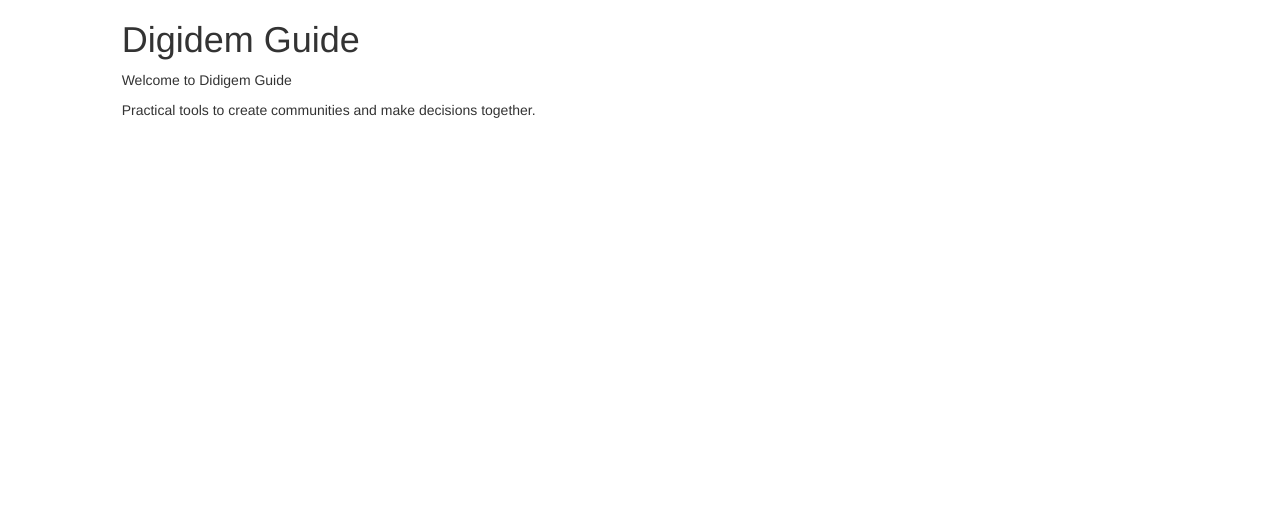
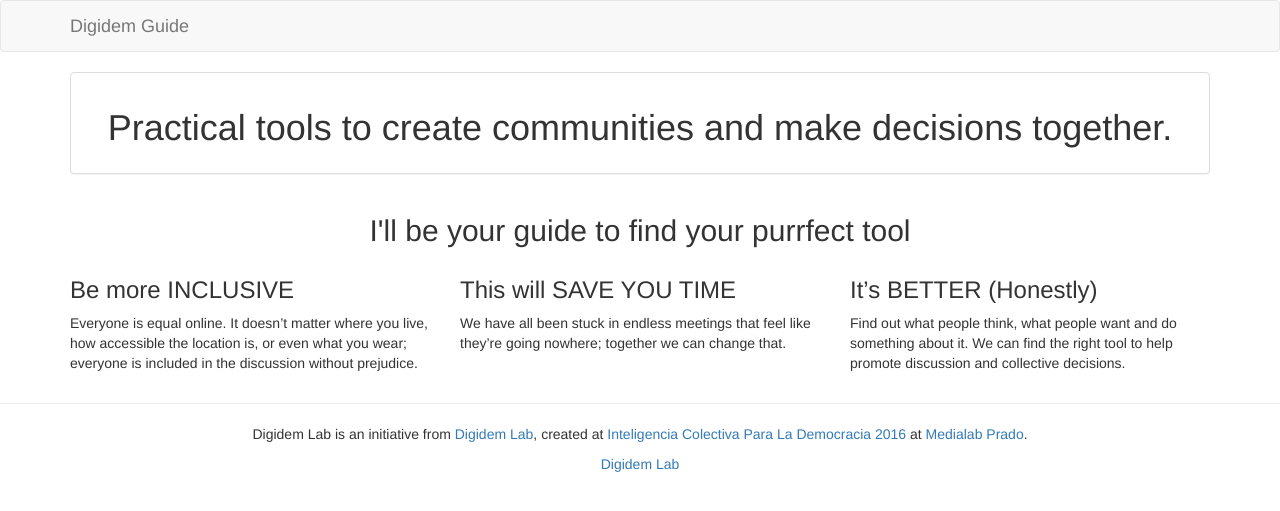
Before and after one commit to digidemlab/democat, a Jekyll site: the page built from index.html, in a window 1280 px wide. Shown: the top 511 px of the page. Built offline with Jekyll 4.4.1, drawn with Linux system fonts in a browser that asks for light colours.

Commit message:
Start page text

```diff
--- a/_includes/panel/footer.html
+++ b/_includes/panel/footer.html
@@ -5,12 +5,9 @@
 
   <div class="row">
     <div class="col-sm-12 text-center">
-      <p><small>
-        {% for item in site.data.menus[5].items %}
-          <a href="{{ site.baseurl }}{{ item.url }}">{{ item.name }}</a>&nbsp;
-        {% endfor %}
-        © Copyright {{ 'now' | date: "%Y" }} | {{ site.title }}
-      </small></p>
+      <p>Digidem Lab is an initiative from <a href="http://digidemlab.org">Digidem Lab</a>, created at <a href="http://inteligenciacolectiva.cc/">Inteligencia Colectiva Para La Democracia 2016</a> at <a href="http://medialab-prado.es/">Medialab Prado</a>.
+      </p>
+      <p><a href="http://digidemlab.org">Digidem Lab</a></p>
     </div>
   </div>
   <p>&nbsp;</p>
--- a/_includes/panel/header.html
+++ b/_includes/panel/header.html
@@ -1,49 +1,22 @@
-{% assign navurl = page.url | remove:'index.html' %}
-{% assign navparts = page.url | split:'/' %}
-{% assign pages = site.pages | sort:"weight"  %}
-
 <div id="skip-link">
-  <a href="#main-content" class="sr-only" accesskey="s">Hoppa till huvudinnehåll</a>
+  <a href="#main-content" class="sr-only" accesskey="s">To main content</a>
 </div>
 
 <header>
-
-  <nav class="navbar navbar-default navbar-grey navbar-fixed-top" role="navigation">
-
-    <div class="alert alert-warning alert-dismissible fade in" role="alert">
-      <button type="button" class="close close-cookie" data-dismiss="alert" aria-label="Close"><span aria-hidden="true">×</span></button>
-      <p>{{site.title}} använder <a href="{{site.baseurl}}/om-cookies">cookies</a> för att förbättra för dig som besökare. &nbsp;
-        <button type="button" data-dismiss="alert" class="btn btn-default btn-sm close-cookie">Ok</button>
-      </p>
-    </div>
-
+  <nav class="navbar navbar-default">
     <div class="container">
-
-
-
+      <!-- Brand and toggle get grouped for better mobile display -->
       <div class="navbar-header">
-        <a class="navbar-brand" href="{{ site.baseurl }}/">{{ site.title }}</a>
+        <button type="button" class="navbar-toggle collapsed" data-toggle="collapse" data-target="#bs-navbar-collapse-1" aria-expanded="false">
+          <span class="sr-only">Toggle navigation</span>
+          <span class="icon-bar"></span>
+          <span class="icon-bar"></span>
+          <span class="icon-bar"></span>
+        </button>
+        <a class="navbar-brand" href="#">{{site.title}}</a>
       </div>
-
-      <!-- Collect the nav links, forms, and other content for toggling -->
-      <ul class="nav navbar-nav navbar-right">
-        <li class="hidden-xs">
-          <a>English</a>
-        </li>
-        <li>
-          <a>Lättläst</a>
-        </li>
-        <li>
-          <a><span class="hidden-xs">Sök </span><span class="glyphicon glyphicon-search"></span></a>
-        </li>
-        <li>
-          <a class="" style="cursor:pointer" data-toggle="sidebar" data-target=".sidebar"><span class="hidden-xs">
-            Meny </span><span class="glyphicon glyphicon-menu-hamburger"></span>&nbsp;</a>
-        </li>
-      </ul>
-    </div>
+    </div><!-- /.container-fluid -->
   </nav>
-
 </header>
 
 <a id="main-content"></a>
--- a/_layouts/global.html
+++ b/_layouts/global.html
@@ -1,13 +1,10 @@
 ---
 layout: default
 ---
-
+{% include panel/header.html %}
 <main id="main">
-	<div class="container-fluid">
-		<div class="row">
-		    <div class="col-sm-10 col-md-8 col-md-offset-1 col-lg-6">
-  			  {{content}}
-      	</div>
-  	</div>
+	<div class="container">
+	  {{content}}
 	</div>
 </main>
+{% include panel/footer.html %}
--- a/assets/css/style.scss
+++ b/assets/css/style.scss
@@ -18,34 +18,34 @@
 // Core CSS
 @import "bootstrap/scaffolding";
 @import "bootstrap/type";
-// @import "bootstrap/code";
+@import "bootstrap/code";
 @import "bootstrap/grid";
-// @import "bootstrap/tables";
-// @import "bootstrap/forms";
-// @import "bootstrap/buttons";
+@import "bootstrap/tables";
+@import "bootstrap/forms";
+@import "bootstrap/buttons";
 
 // Components
-// @import "bootstrap/component-animations";
-// @import "bootstrap/dropdowns";
-// @import "bootstrap/button-groups";
-// @import "bootstrap/input-groups";
-// @import "bootstrap/navs";
-// @import "bootstrap/navbar";
-// @import "bootstrap/breadcrumbs";
-// @import "bootstrap/pagination";
-// @import "bootstrap/pager";
-// @import "bootstrap/labels";
-// @import "bootstrap/badges";
-// @import "bootstrap/jumbotron";
-// @import "bootstrap/thumbnails";
-// @import "bootstrap/alerts";
-// @import "bootstrap/progress-bars";
-// @import "bootstrap/media";
-// @import "bootstrap/list-group";
-// @import "bootstrap/panels";
-// @import "bootstrap/responsive-embed";
-// @import "bootstrap/wells";
-// @import "bootstrap/close";
+@import "bootstrap/component-animations";
+@import "bootstrap/dropdowns";
+@import "bootstrap/button-groups";
+@import "bootstrap/input-groups";
+@import "bootstrap/navs";
+@import "bootstrap/navbar";
+@import "bootstrap/breadcrumbs";
+@import "bootstrap/pagination";
+@import "bootstrap/pager";
+@import "bootstrap/labels";
+@import "bootstrap/badges";
+@import "bootstrap/jumbotron";
+@import "bootstrap/thumbnails";
+@import "bootstrap/alerts";
+@import "bootstrap/progress-bars";
+@import "bootstrap/media";
+@import "bootstrap/list-group";
+@import "bootstrap/panels";
+@import "bootstrap/responsive-embed";
+@import "bootstrap/wells";
+@import "bootstrap/close";
 
 // Components w/ JavaScript
 // @import "bootstrap/modals";
--- /dev/null
+++ b/index.html
@@ -0,0 +1,43 @@
+---
+title: Welcome to Didigem Guide
+layout: global
+author: digidemlab
+summary: Practical tools to create communities and make decisions together.
+democat: I'll be your guide to find your purrfect tool
+infobox:
+  - title: Be more INCLUSIVE
+    id: inclusive
+    text: Everyone is equal online. It doesn’t matter where you live, how accessible the location is, or even what you wear; everyone is included in the discussion without prejudice.
+  - title: This will SAVE YOU TIME
+    id: time
+    text: We have all been stuck in endless meetings that feel like they’re going nowhere; together we can change that.
+  - title: It’s BETTER (Honestly)
+    id: better
+    text: Find out what people think, what people want and do something about it. We can find the right tool to help promote discussion and collective decisions.
+
+---
+
+<div class="row">
+  <div class="col-sm-12">
+    <div class="panel panel-default">
+      <div class="panel-body text-center">
+        <h1>{{page.summary}}</h1>
+      </div>
+    </div>
+  </div>
+</div>
+
+<div class="row">
+  <div class="col-sm-12 text-center">
+    <h2>{{page.democat}}</h2>
+  </div>
+</div>
+
+<div class="row">
+  {% for item in page.infobox %}
+    <div class="col-sm-4">
+      <h3>{{item.title}}</h3>
+      <p>{{item.text}}</p>
+    </div>
+  {% endfor %}
+</div>
--- a/index.md
+++ /dev/null
@@ -1,12 +0,0 @@
----
-title: Welcome to Didigem Guide
-layout: global
-author: digidemlab
-summary: Practical tools to create communities and make decisions together.
----
-
-# {{site.title}}
-
-{{page.title}}
-
-{{page.summary}}
```
Also changed, not shown: _layouts/default.html (+10 -9 lines), assets/js/holder.min.js (added).
